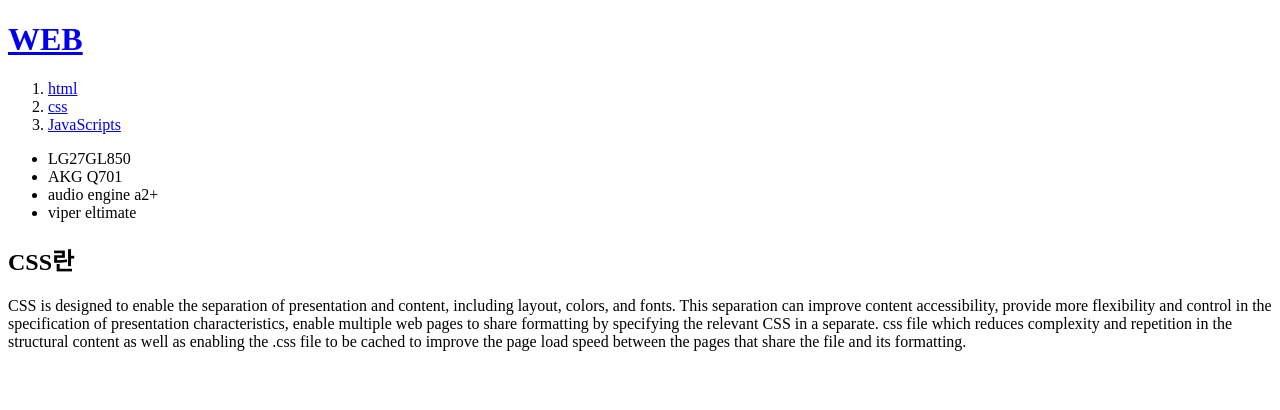
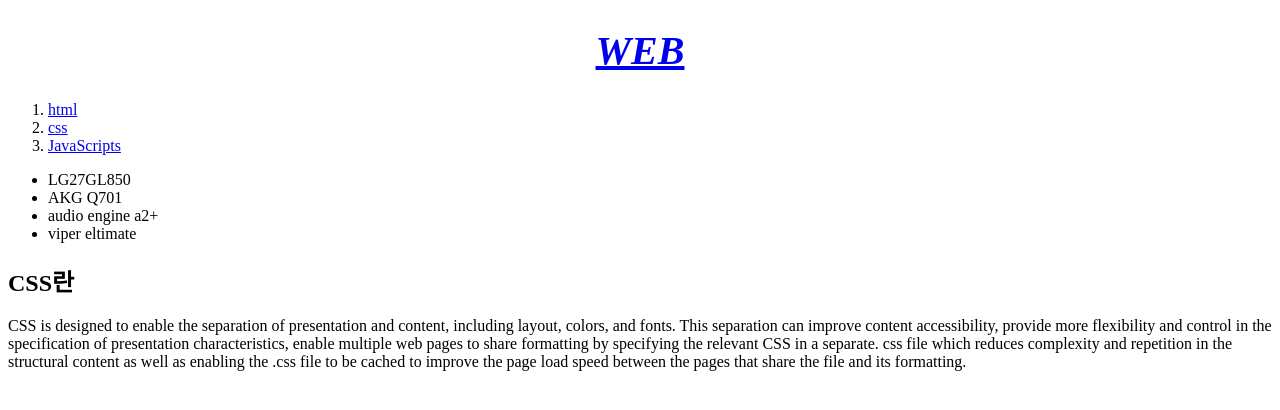
Before and after one commit to vertang/first-web-class, a plain HTML site: page second.html in a window 1280 px wide. Drawn offline with Linux system fonts and the light colour scheme.

Commit message:
Update second.html

```diff
--- a/second.html
+++ b/second.html
@@ -4,9 +4,15 @@
     <title>WEB - HTML</title>
   <meta charset="utf-8">
   <style>
-  a {
-    clor:blue;
+   a {
+    clor:black;
+    text-decoration:: none;
   }
+  h1 {
+    font-size: 40px;
+    font-style: italic;
+    text-align: center;
+   }
 
   </style>
 </head>
```
